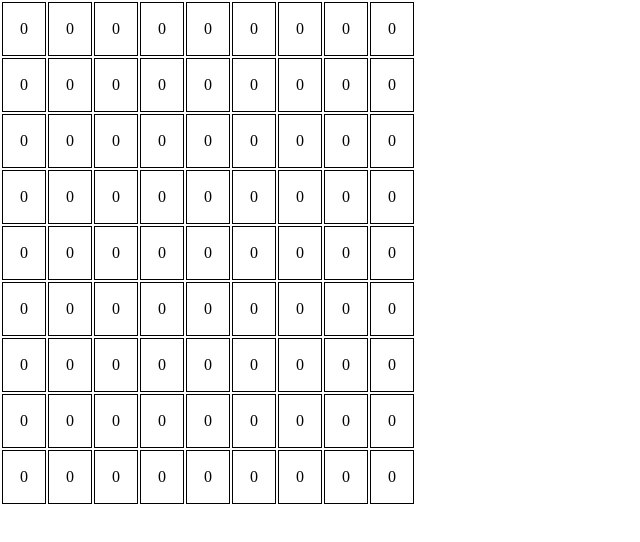
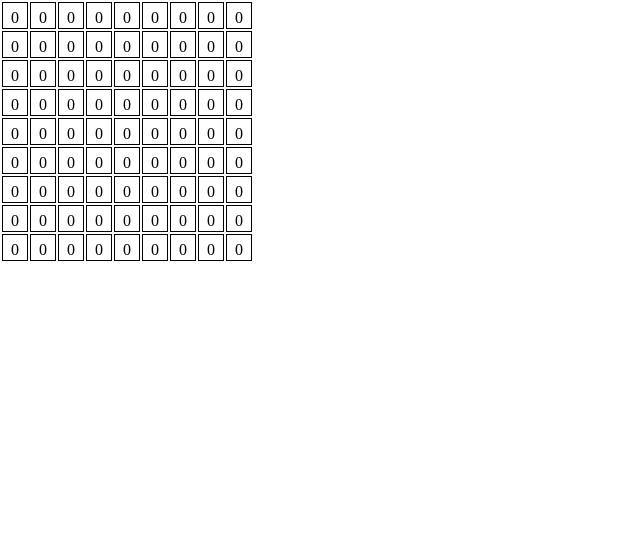
Before and after one commit to Gausss2/sudoku-game, a plain HTML site: page index.html in a window 1280 px wide. Shown: the whole page, without its empty margins (0-640 px from the left). Drawn offline with Linux system fonts and the light colour scheme.

Commit message:
table formatting was changed with padding attib.

```diff
--- a/style.css
+++ b/style.css
@@ -3,13 +3,13 @@ body {margin: 0; padding: 0;}
 
 #table
 {
-
-    margin: 20px auto;
     border: 2px solid black;
 }
 
 .rows
 {
     border: 1px solid black;
-    padding: 17px;
+    padding-left: 8px;
+    padding-right: 8px;
+    padding-top: 6px;
 }
```
